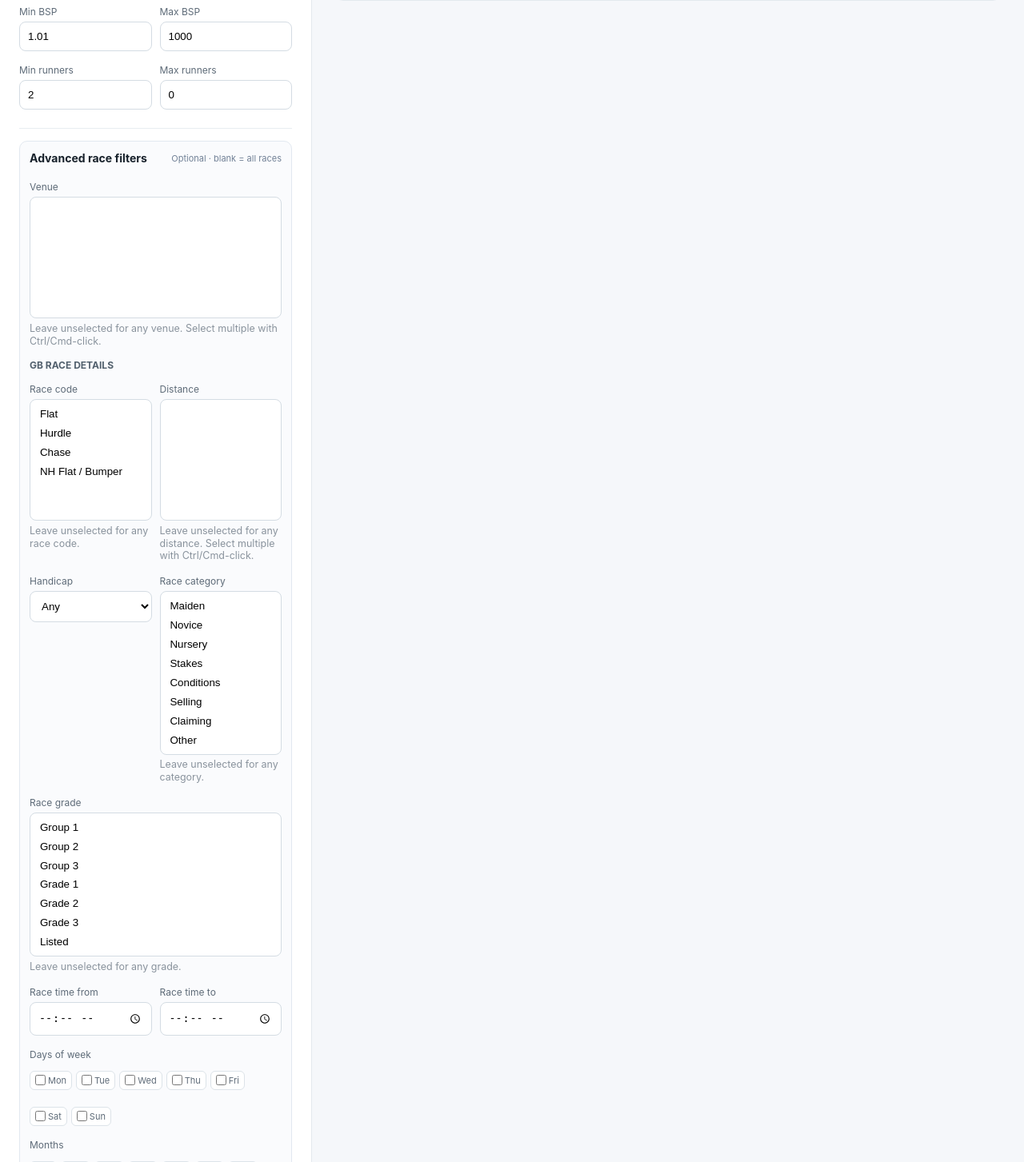
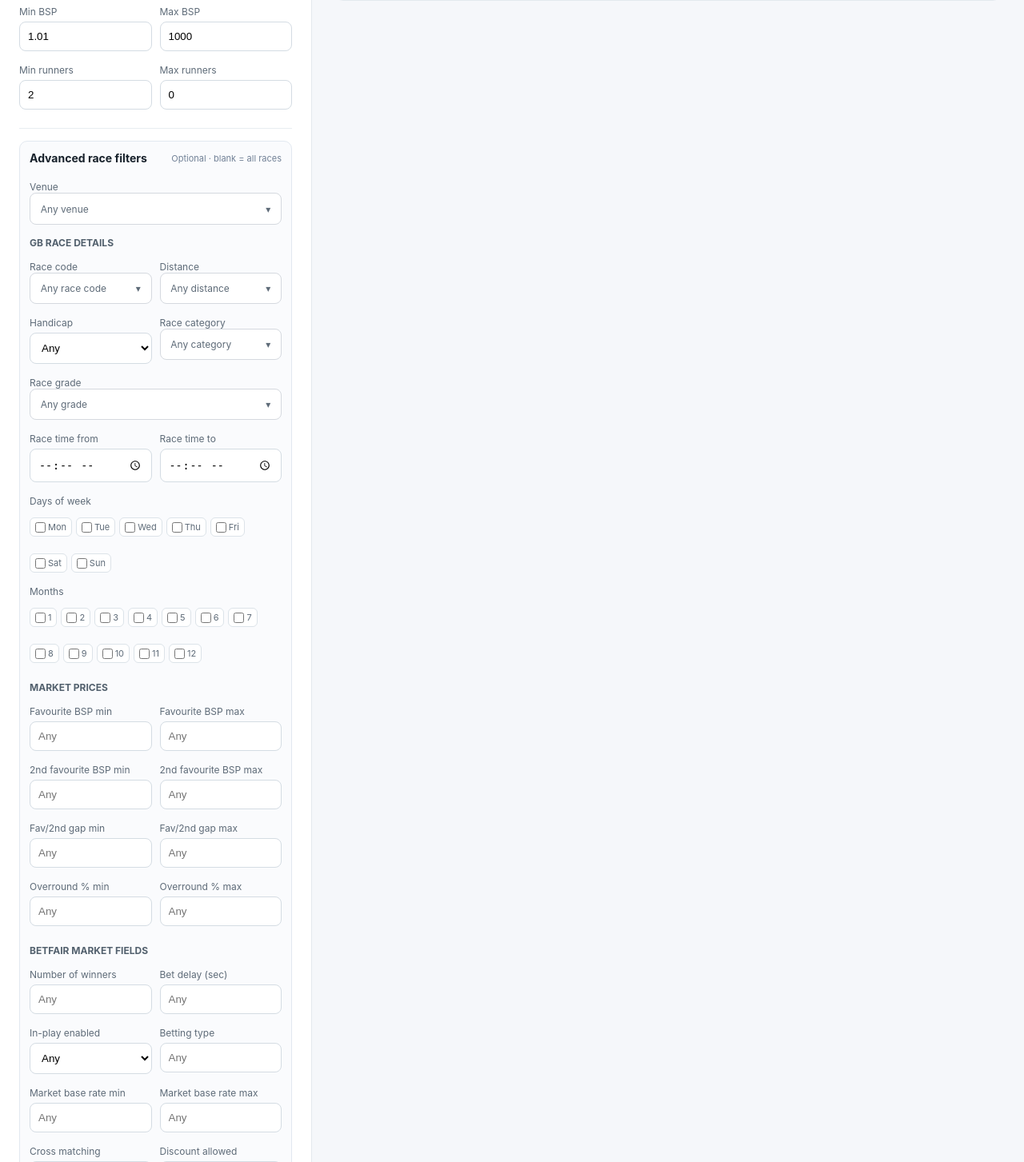
Before and after one commit to martyloo/betfair-strategy-lab, a FastAPI app: page / in a window 1280 px wide, after a click that opens the changed part. Shown: the part 818-2271 px from the top of the page at 80% size. Run offline with FastAPI, Linux system fonts and the light colour scheme; data that the repository does not hold is empty; some libraries are stand-ins or nearby versions.

Commit message:
Update index.html

```diff
--- a/betfair_public_web_mvp_v2_with_admin_v1 2/app/templates/index.html
+++ b/betfair_public_web_mvp_v2_with_admin_v1 2/app/templates/index.html
@@ -6,24 +6,27 @@
 <section><h3>Strategy</h3><label>Selection rule<select id="strategy"><option>Lay longest outsider</option><option>Back longest outsider</option><option>Lay favourite</option><option>Back favourite</option><option>Lay Nth favourite</option><option>Back Nth favourite</option></select></label><label>Nth favourite<input id="nth" type="number" value="2" min="1"></label><div class="two"><label>Min BSP<input id="minOdds" type="number" value="1.01" step=".01"></label><label>Max BSP<input id="maxOdds" type="number" value="1000" step=".01"></label></div><div class="two"><label>Min runners<input id="minRunners" type="number" value="2"></label><label>Max runners<input id="maxRunners" type="number" value="0"></label></div></section>
 <section><details class="advanced"><summary><b>Advanced race filters</b><span>Optional · blank = all races</span></summary><div class="advancedbody">
 <label>Venue
-<select id="venues" multiple size="8" class="multi-filter" aria-label="Venues"></select>
-<small>Leave unselected for any venue. Select multiple with Ctrl/Cmd-click.</small>
-</label>
+<details class="multi-dropdown" id="venues"><summary>Any venue</summary>
+<div class="multi-menu"><button type="button" class="clear-multi">Clear all</button><div class="multi-options"></div></div>
+</details></label>
 <h4>GB race details</h4>
 <div class="two"><label>Race code
-<select id="raceCode" multiple size="4" class="multi-filter"><option>Flat</option><option>Hurdle</option><option>Chase</option><option>NH Flat / Bumper</option></select>
-<small>Leave unselected for any race code.</small></label>
+<details class="multi-dropdown" id="raceCode"><summary>Any race code</summary>
+<div class="multi-menu"><button type="button" class="clear-multi">Clear all</button><div class="multi-options"><label class="check-option"><input type="checkbox" value="Flat"> Flat</label><label class="check-option"><input type="checkbox" value="Hurdle"> Hurdle</label><label class="check-option"><input type="checkbox" value="Chase"> Chase</label><label class="check-option"><input type="checkbox" value="NH Flat / Bumper"> NH Flat / Bumper</label></div></div>
+</details></label>
 <label>Distance
-<select id="distance" multiple size="8" class="multi-filter" aria-label="Distances"></select>
-<small>Leave unselected for any distance. Select multiple with Ctrl/Cmd-click.</small>
-</label></div>
+<details class="multi-dropdown" id="distance"><summary>Any distance</summary>
+<div class="multi-menu"><button type="button" class="clear-multi">Clear all</button><div class="multi-options"></div></div>
+</details></label></div>
 <div class="two"><label>Handicap<select id="handicap"><option value="">Any</option><option>Handicap</option><option>Non-handicap</option></select></label>
 <label>Race category
-<select id="raceCategory" multiple size="8" class="multi-filter"><option>Maiden</option><option>Novice</option><option>Nursery</option><option>Stakes</option><option>Conditions</option><option>Selling</option><option>Claiming</option><option>Other</option></select>
-<small>Leave unselected for any category.</small></label></div>
+<details class="multi-dropdown" id="raceCategory"><summary>Any race category</summary>
+<div class="multi-menu"><button type="button" class="clear-multi">Clear all</button><div class="multi-options"><label class="check-option"><input type="checkbox" value="Maiden"> Maiden</label><label class="check-option"><input type="checkbox" value="Novice"> Novice</label><label class="check-option"><input type="checkbox" value="Nursery"> Nursery</label><label class="check-option"><input type="checkbox" value="Stakes"> Stakes</label><label class="check-option"><input type="checkbox" value="Conditions"> Conditions</label><label class="check-option"><input type="checkbox" value="Selling"> Selling</label><label class="check-option"><input type="checkbox" value="Claiming"> Claiming</label><label class="check-option"><input type="checkbox" value="Other"> Other</label></div></div>
+</details></label></div>
 <label>Race grade
-<select id="raceGrade" multiple size="7" class="multi-filter"><option>Group 1</option><option>Group 2</option><option>Group 3</option><option>Grade 1</option><option>Grade 2</option><option>Grade 3</option><option>Listed</option></select>
-<small>Leave unselected for any grade.</small></label><div class="two"><label>Race time from<input id="timeFrom" type="time"></label><label>Race time to<input id="timeTo" type="time"></label></div>
+<details class="multi-dropdown" id="raceGrade"><summary>Any race grade</summary>
+<div class="multi-menu"><button type="button" class="clear-multi">Clear all</button><div class="multi-options"><label class="check-option"><input type="checkbox" value="Group 1"> Group 1</label><label class="check-option"><input type="checkbox" value="Group 2"> Group 2</label><label class="check-option"><input type="checkbox" value="Group 3"> Group 3</label><label class="check-option"><input type="checkbox" value="Grade 1"> Grade 1</label><label class="check-option"><input type="checkbox" value="Grade 2"> Grade 2</label><label class="check-option"><input type="checkbox" value="Grade 3"> Grade 3</label><label class="check-option"><input type="checkbox" value="Listed"> Listed</label></div></div>
+</details></label><div class="two"><label>Race time from<input id="timeFrom" type="time"></label><label>Race time to<input id="timeTo" type="time"></label></div>
 <label>Days of week<div class="checks" id="days"><label><input type="checkbox" value="0">Mon</label><label><input type="checkbox" value="1">Tue</label><label><input type="checkbox" value="2">Wed</label><label><input type="checkbox" value="3">Thu</label><label><input type="checkbox" value="4">Fri</label><label><input type="checkbox" value="5">Sat</label><label><input type="checkbox" value="6">Sun</label></div></label>
 <label>Months<div class="checks" id="months">{% for m in range(1,13) %}<label><input type="checkbox" value="{{m}}">{{m}}</label>{% endfor %}</div></label>
 <h4>Market prices</h4><div class="two"><label>Favourite BSP min<input id="favMin" type="number" step=".01" placeholder="Any"></label><label>Favourite BSP max<input id="favMax" type="number" step=".01" placeholder="Any"></label></div>
```
